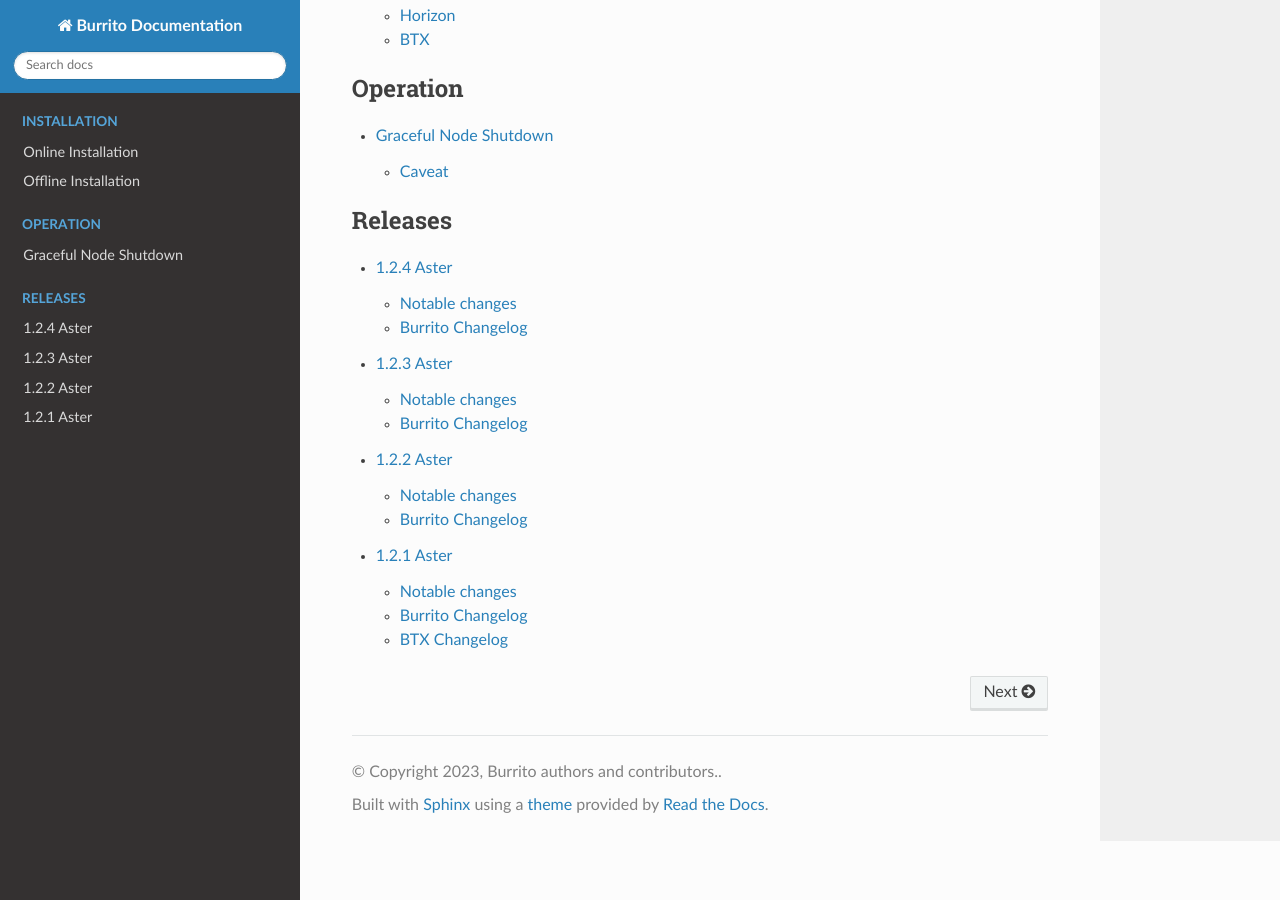
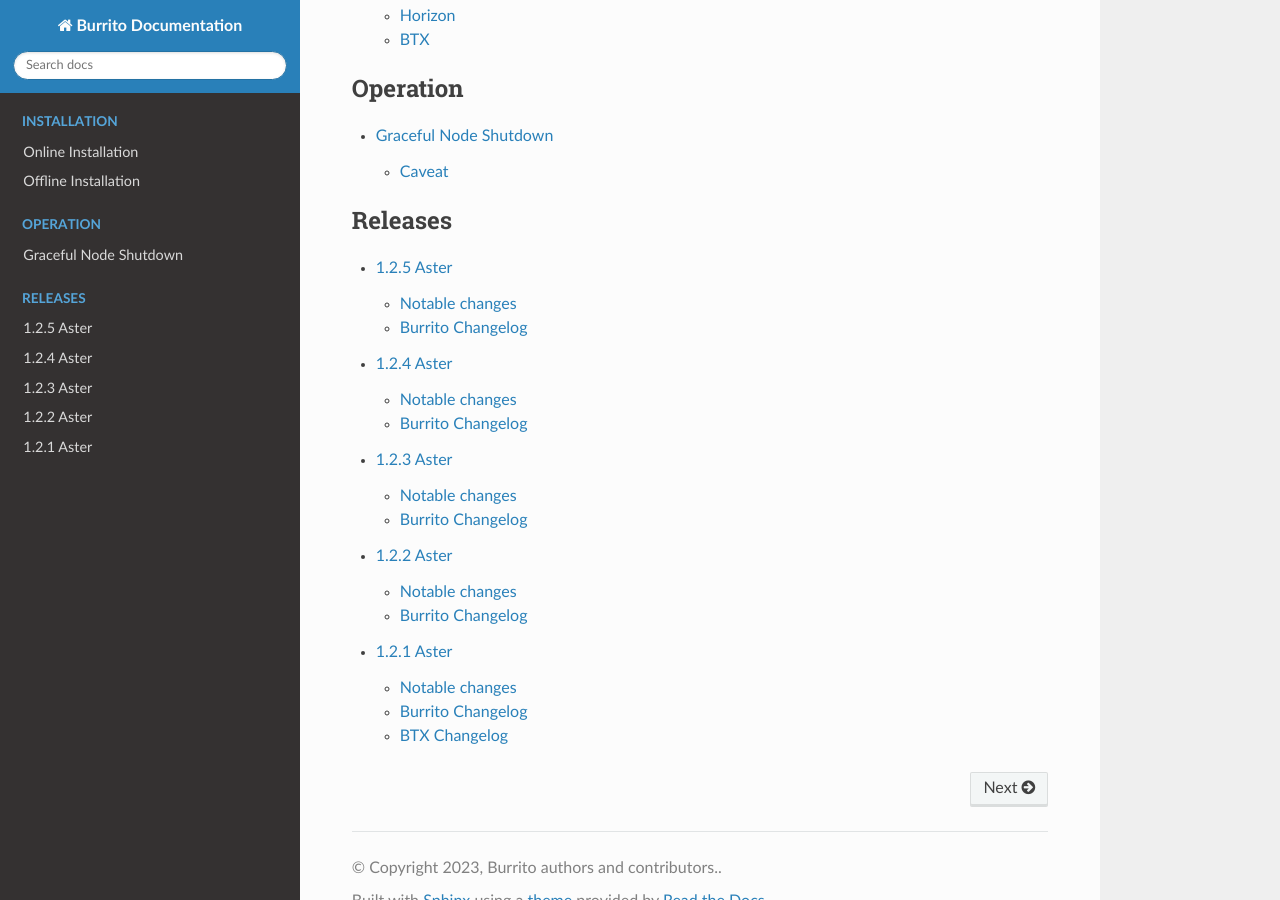
Before and after one commit to iorchard/burrito_docs, a Sphinx documentation site: the page built from source/index.rst, in a window 1280 px wide and 900 px high, scrolled down 725 px. Built offline with Sphinx 7.4.7 and the Read the Docs theme 2.0.0, drawn with Linux system fonts in a browser that asks for light colours; pages that are not in the unit, such as notebooks, are missing from menus.

Commit message:
add 1.2.5 release file in index

```diff
--- a/source/index.rst
+++ b/source/index.rst
@@ -31,6 +31,7 @@
    :caption: Releases
    :maxdepth: 2
 
+   releases/1.2.5
    releases/1.2.4
    releases/1.2.3
    releases/1.2.2
```
